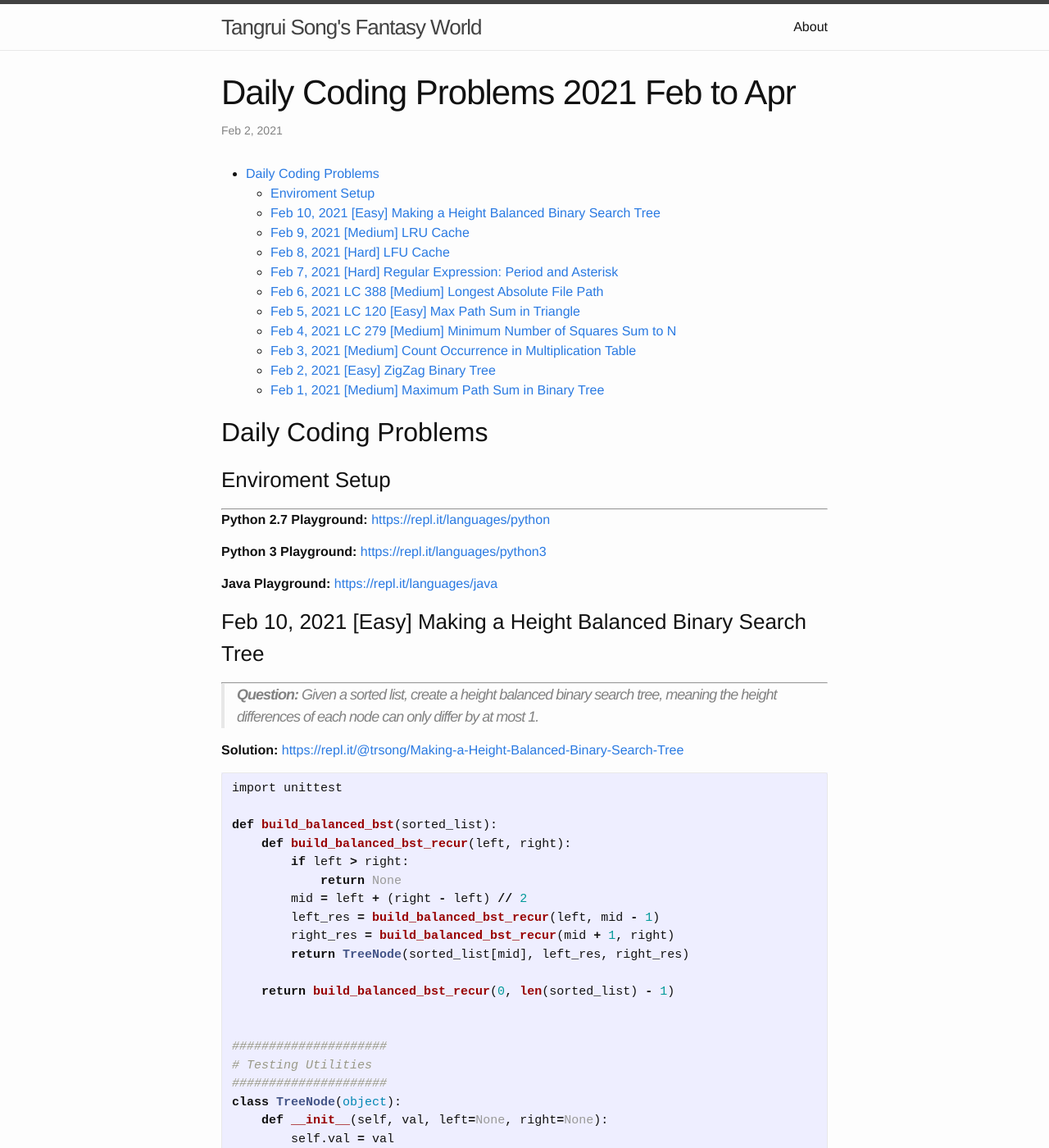
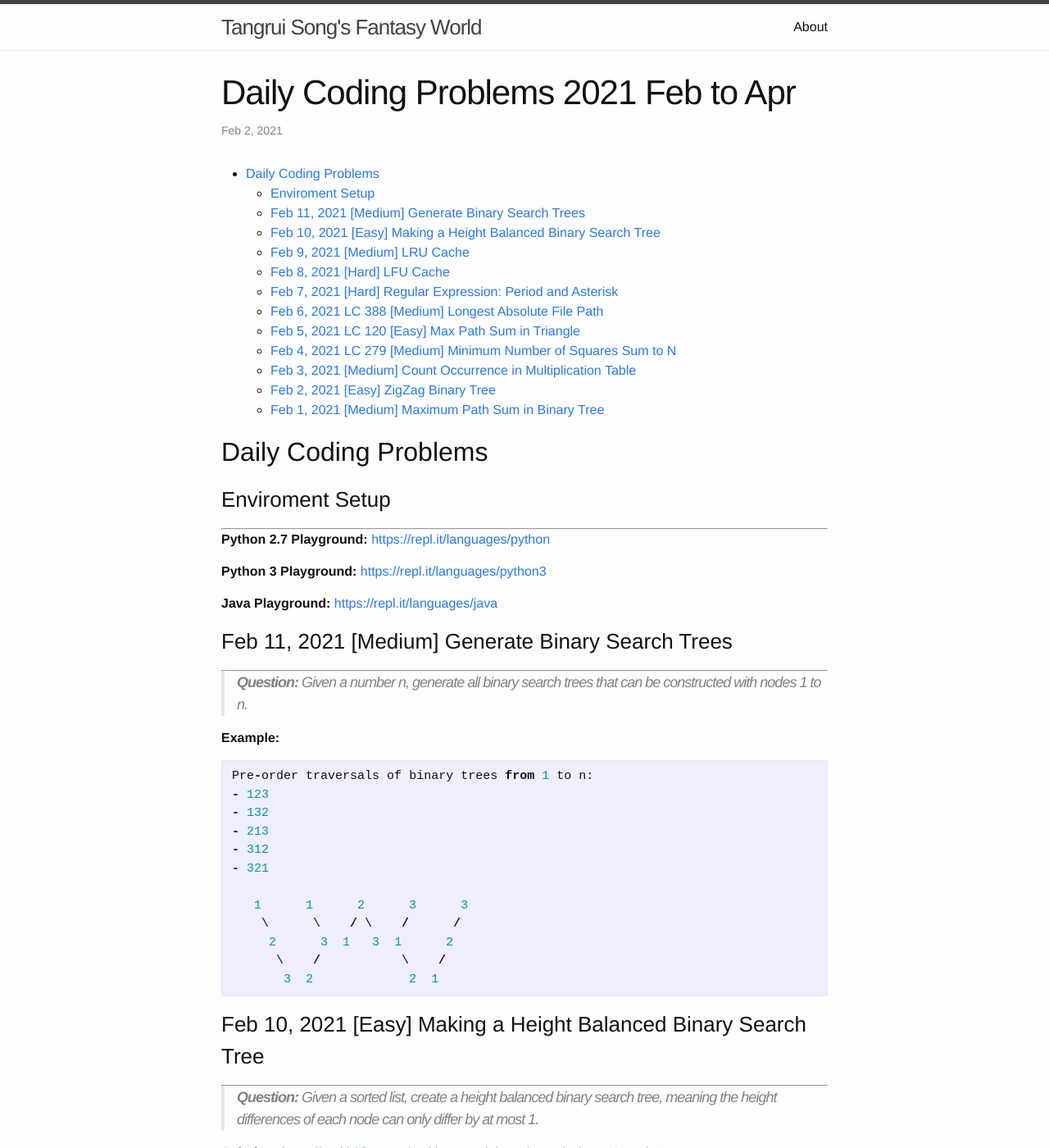
Before and after one commit to trsong/trsong.github.io, a Jekyll site: the page built from _posts/2021-02-01-DailyQuestionsFeb.md, in a window 1280 px wide and 1400 px high. Shown: the whole window at 82% size. Built offline with Jekyll 4.4.1, drawn with Linux system fonts in a browser that asks for light colours.

Commit message:
Add Feb 11 question.

````diff
--- a/_posts/2021-02-01-DailyQuestionsFeb.md
+++ b/_posts/2021-02-01-DailyQuestionsFeb.md
@@ -19,6 +19,25 @@ categories: Python/Java
 **Java Playground:** [https://repl.it/languages/java](https://repl.it/languages/java)
 
 
+### Feb 11, 2021 \[Medium\] Generate Binary Search Trees
+---
+> **Question:** Given a number n, generate all binary search trees that can be constructed with nodes 1 to n.
+
+**Example:**
+```py
+Pre-order traversals of binary trees from 1 to n:
+- 123
+- 132
+- 213
+- 312
+- 321
+
+   1      1      2      3      3
+    \      \    / \    /      /
+     2      3  1   3  1      2
+      \    /           \    /
+       3  2             2  1
+```
 
 ### Feb 10, 2021 \[Easy\] Making a Height Balanced Binary Search Tree
 ---
````
